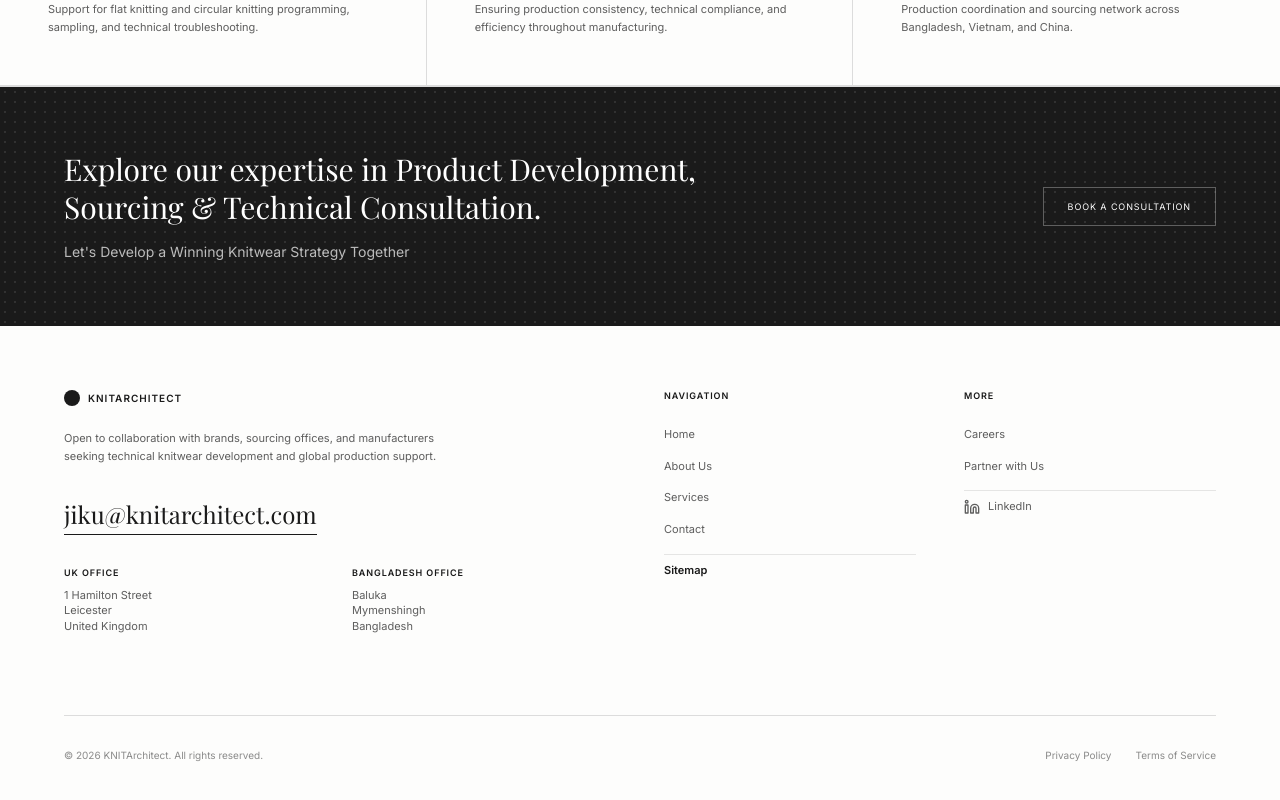
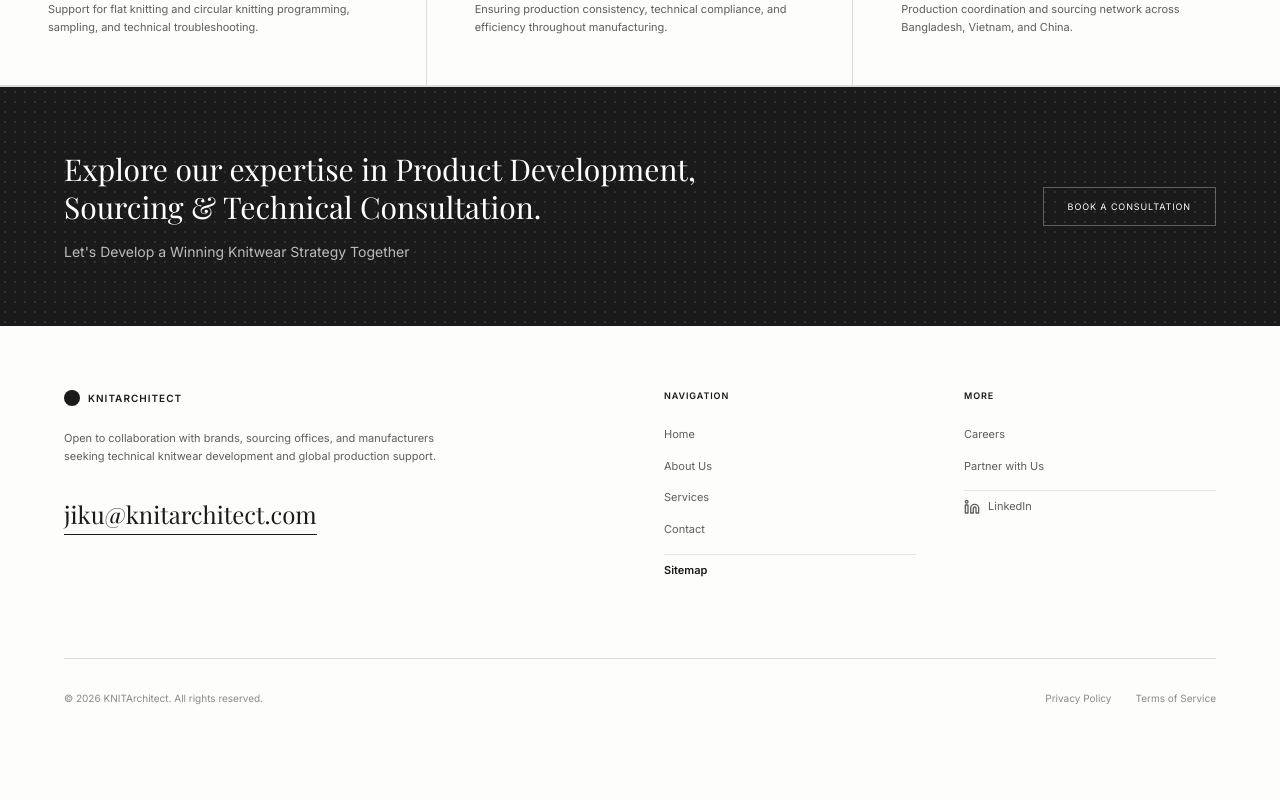
Before and after one commit to freshcutnarsingdi-tech/knit-architect, a React (Vite) app: page / in a window 1280 px wide. Shown: the part 1943-2743 px from the top of the page. After the commit the page ends 2713 px from the top, so only its background shows below. Built offline with nearby package versions, Linux system fonts and the light colour scheme; a web font is replaced by a local one.

Commit message:
feat: Update app title and metadata to knitarchitect
Replaces generic app title and metadata with the application's domain name. Removes office address details from the main app component as they are not relevant to the core functionality.

```diff
--- a/index.html
+++ b/index.html
@@ -3,7 +3,7 @@
   <head>
     <meta charset="UTF-8" />
     <meta name="viewport" content="width=device-width, initial-scale=1.0" />
-    <title>My Google AI Studio App</title>
+    <title>knitarchitect.com</title>
   </head>
   <body>
     <div id="root"></div>
--- a/metadata.json
+++ b/metadata.json
@@ -1,5 +1,5 @@
 {
-  "name": "",
+  "name": "knitarchitect",
   "description": "",
   "requestFramePermissions": []
 }
--- a/src/App.tsx
+++ b/src/App.tsx
@@ -325,16 +325,6 @@ function Footer() {
           </a>
         </div>
 
-        <div className="grid grid-cols-1 sm:grid-cols-2 gap-6 text-[11px] text-ink/70">
-          <div>
-            <h4 className="text-[9px] uppercase tracking-widest font-bold mb-2 text-ink">UK Office</h4>
-            <p>1 Hamilton Street<br />Leicester<br />United Kingdom</p>
-          </div>
-          <div>
-            <h4 className="text-[9px] uppercase tracking-widest font-bold mb-2 text-ink">Bangladesh Office</h4>
-            <p>Baluka<br />Mymenshingh<br />Bangladesh</p>
-          </div>
-        </div>
       </div>
 
       <div>
```
